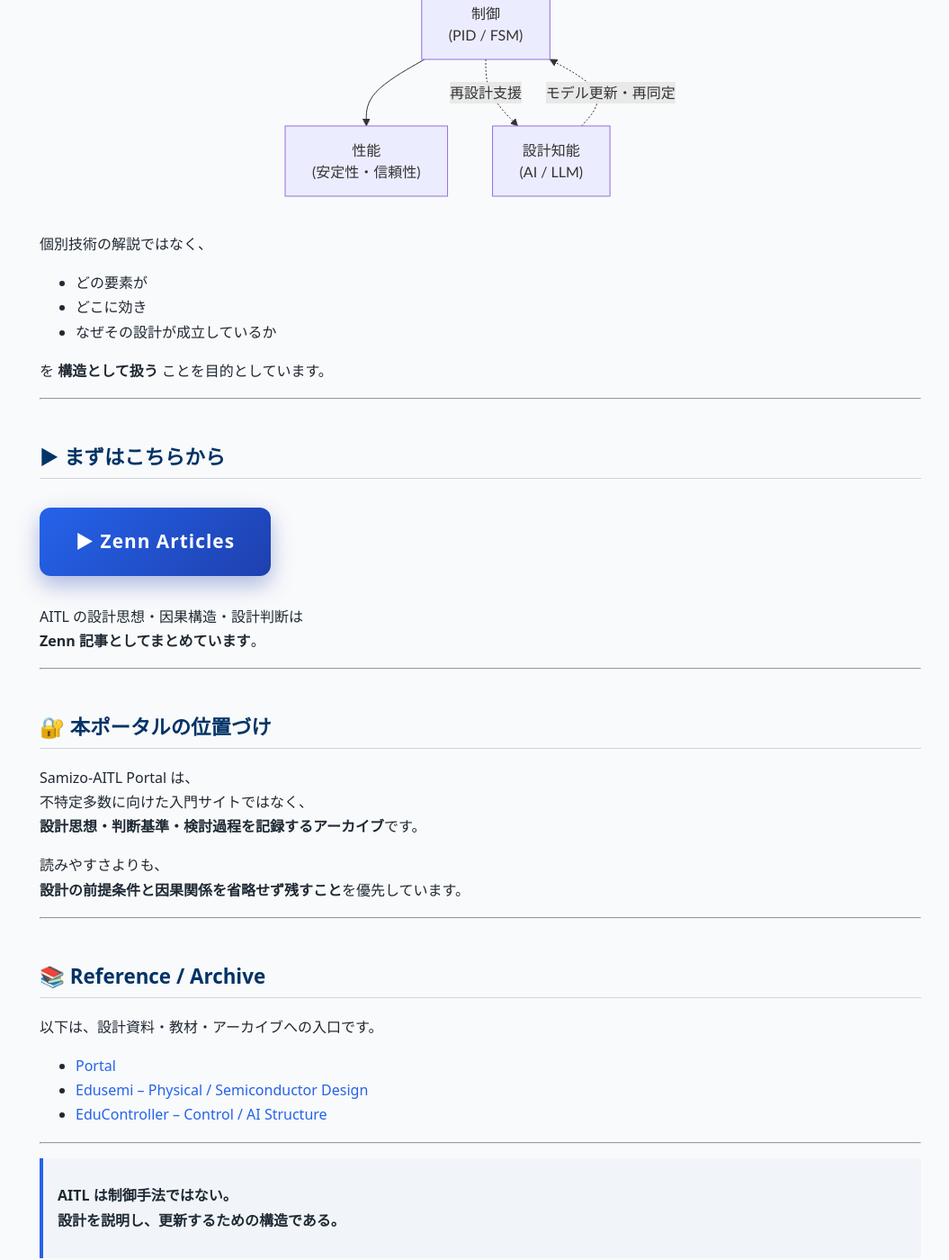
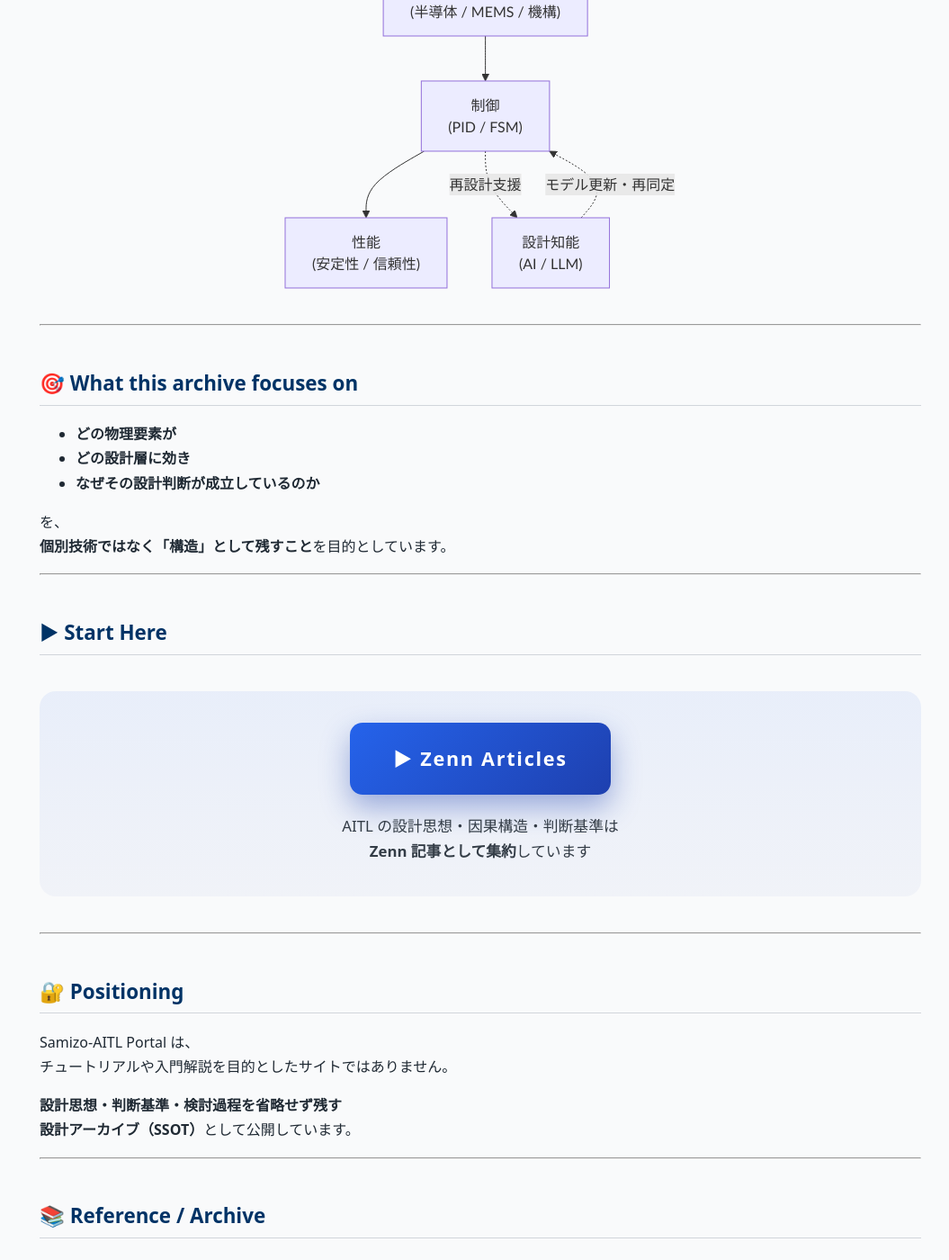
Before and after one commit to Samizo-AITL/Samizo-AITL.github.io, a Jekyll site: the page built from index.md, in a window 1280 px wide and 1400 px high, scrolled down 813 px. Shown: the whole window at 90% size, without its empty margins (106-1161 px from the left). Built offline with Jekyll 4.4.1, drawn with Linux system fonts in a browser that asks for light colours; some of the changed text lies outside the part shown.

Commit message:
Update index.md

````diff
--- a/index.md
+++ b/index.md
@@ -5,31 +5,48 @@
 ---
 
 # 🎓 Samizo-AITL Portal
+<span style="font-size:1.05em; opacity:0.85;">
+Architecture for Integrated Technology Logic
+</span>
 
-**物理を起点とした設計から出発し、
-デバイス・制御・AI を因果構造として整理する設計アーカイブ**
+<div style="margin-top:0.6em; font-size:1.15em; line-height:1.6;">
+<strong>物理を起点とした設計</strong>から出発し、<br>
+<strong>デバイス・制御・AI</strong> を<br>
+<strong>因果構造として整理する</strong> 設計アーカイブ
+</div>
 
-[![English Version](https://img.shields.io/badge/English-Version-brightgreen?logo=github)](https://samizo-aitl.github.io/en/)
-[![GitHub](https://img.shields.io/badge/GitHub-Samizo--AITL-black?logo=github)](https://github.com/Samizo-AITL)
+<div style="margin:1.2em 0 0.8em 0;">
+  <a href="https://samizo-aitl.github.io/en/"
+     style="margin-right:12px;">
+    <img src="https://img.shields.io/badge/English-Version-brightgreen?logo=github" />
+  </a>
+  <a href="https://github.com/Samizo-AITL">
+    <img src="https://img.shields.io/badge/GitHub-Samizo--AITL-black?logo=github" />
+  </a>
+</div>
 
 ---
 
-## 🧭 これは何か
+## 🧭 What is AITL?
 
 **AITL（Architecture for Integrated Technology Logic）** は、
 
-**物理量 → デバイス → 制御 → AI → 性能**
+<div style="font-size:1.1em; font-weight:600; margin:1em 0;">
+物理量 → デバイス → 制御 → AI → 性能
+</div>
 
 という関係を、
-**設計判断と説明に使える「因果構造」**として整理するための枠組みです。
+**設計判断と説明に使える「因果構造」**として扱うための枠組みです。
+
+---
 
 ```mermaid
 flowchart TD
-    P["物理量<br>(V–I, 力, 熱 など)"]
+    P["物理量<br>(V–I / 力 / 熱)"]
     D["デバイス<br>(半導体 / MEMS / 機構)"]
     C["制御<br>(PID / FSM)"]
     A["設計知能<br>(AI / LLM)"]
-    S["性能<br>(安定性・信頼性)"]
+    S["性能<br>(安定性 / 信頼性)"]
 
     P --> D
     D --> C
@@ -38,65 +55,75 @@
     A -. モデル更新・再同定 .-> C
 ```
 
-個別技術の解説ではなく、
+---
 
-- どの要素が
-- どこに効き
-- なぜその設計が成立しているか
+## 🎯 What this archive focuses on
 
-を **構造として扱う** ことを目的としています。
+- **どの物理要素が**
+- **どの設計層に効き**
+- **なぜその設計判断が成立しているのか**
+
+を、
+**個別技術ではなく「構造」として残すこと**を目的としています。
 
 ---
 
-## ▶ まずはこちらから
+## ▶ Start Here
 
-<div style="margin: 2em 0;">
+<div style="
+  margin: 2.5em 0;
+  padding: 2.2em 0;
+  text-align: center;
+  background: linear-gradient(180deg, rgba(37,99,235,0.08), rgba(30,64,175,0.04));
+  border-radius: 18px;
+">
   <a href="/zenn-articles/"
      style="
        display: inline-block;
-       padding: 20px 40px;
-       font-size: 1.3em;
+       padding: 22px 48px;
+       font-size: 1.35em;
        font-weight: 800;
-       letter-spacing: 0.05em;
-       color: #fff;
+       letter-spacing: 0.08em;
+       color: #ffffff;
        background: linear-gradient(135deg, #2563eb, #1e40af);
-       border-radius: 12px;
+       border-radius: 14px;
        text-decoration: none;
-       box-shadow: 0 10px 24px rgba(30,64,175,0.35);
-       transition: transform 0.15s ease, box-shadow 0.15s ease;
-     "
-     onmouseover="this.style.transform='translateY(-2px)';this.style.boxShadow='0 14px 32px rgba(30,64,175,0.45)';"
-     onmouseout="this.style.transform='none';this.style.boxShadow='0 10px 24px rgba(30,64,175,0.35)';"
-  >
+       box-shadow: 0 14px 32px rgba(30,64,175,0.4);
+     ">
     ▶ Zenn Articles
   </a>
+
+  <div style="margin-top:1.2em; font-size:1.05em; opacity:0.9;">
+    AITL の設計思想・因果構造・判断基準は<br>
+    <strong>Zenn 記事として集約</strong>しています
+  </div>
 </div>
-
-AITL の設計思想・因果構造・設計判断は
-**Zenn 記事としてまとめています**。
 
 ---
 
-## 🔐 本ポータルの位置づけ
+## 🔐 Positioning
 
 Samizo-AITL Portal は、
-不特定多数に向けた入門サイトではなく、
-**設計思想・判断基準・検討過程を記録するアーカイブ**です。
+チュートリアルや入門解説を目的としたサイトではありません。
 
-読みやすさよりも、
-**設計の前提条件と因果関係を省略せず残すこと**を優先しています。
+**設計思想・判断基準・検討過程を省略せず残す
+設計アーカイブ（SSOT）**として公開しています。
 
 ---
 
 ## 📚 Reference / Archive
 
-以下は、設計資料・教材・アーカイブへの入口です。
-
-- [Portal](/portal/)
-- [Edusemi – Physical / Semiconductor Design](/Edusemi-v4x/)
-- [EduController – Control / AI Structure](/EduController/)
+<div style="margin:1.5em 0;">
+  <ul style="line-height:1.8;">
+    <li><a href="/portal/">Portal – 全体構造・索引</a></li>
+    <li><a href="/Edusemi-v4x/">Edusemi – Physical / Semiconductor Design</a></li>
+    <li><a href="/EduController/">EduController – Control / AI Structure</a></li>
+  </ul>
+</div>
 
 ---
 
-> **AITL は制御手法ではない。
-> 設計を説明し、更新するための構造である。**
+<blockquote style="font-size:1.05em;">
+<strong>AITL は制御手法ではない。</strong><br>
+<strong>設計を説明し、更新するための構造である。</strong>
+</blockquote>
````
